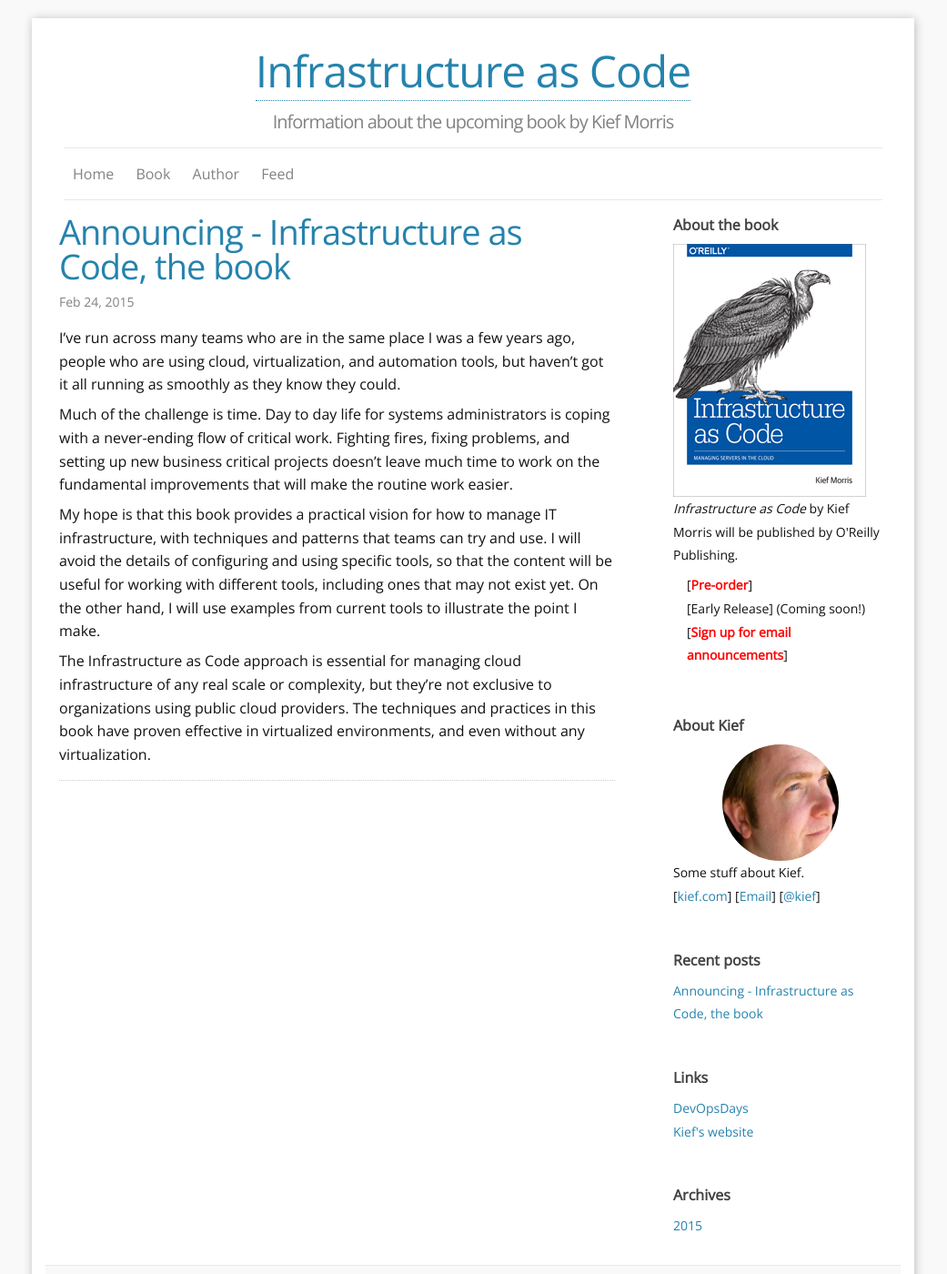
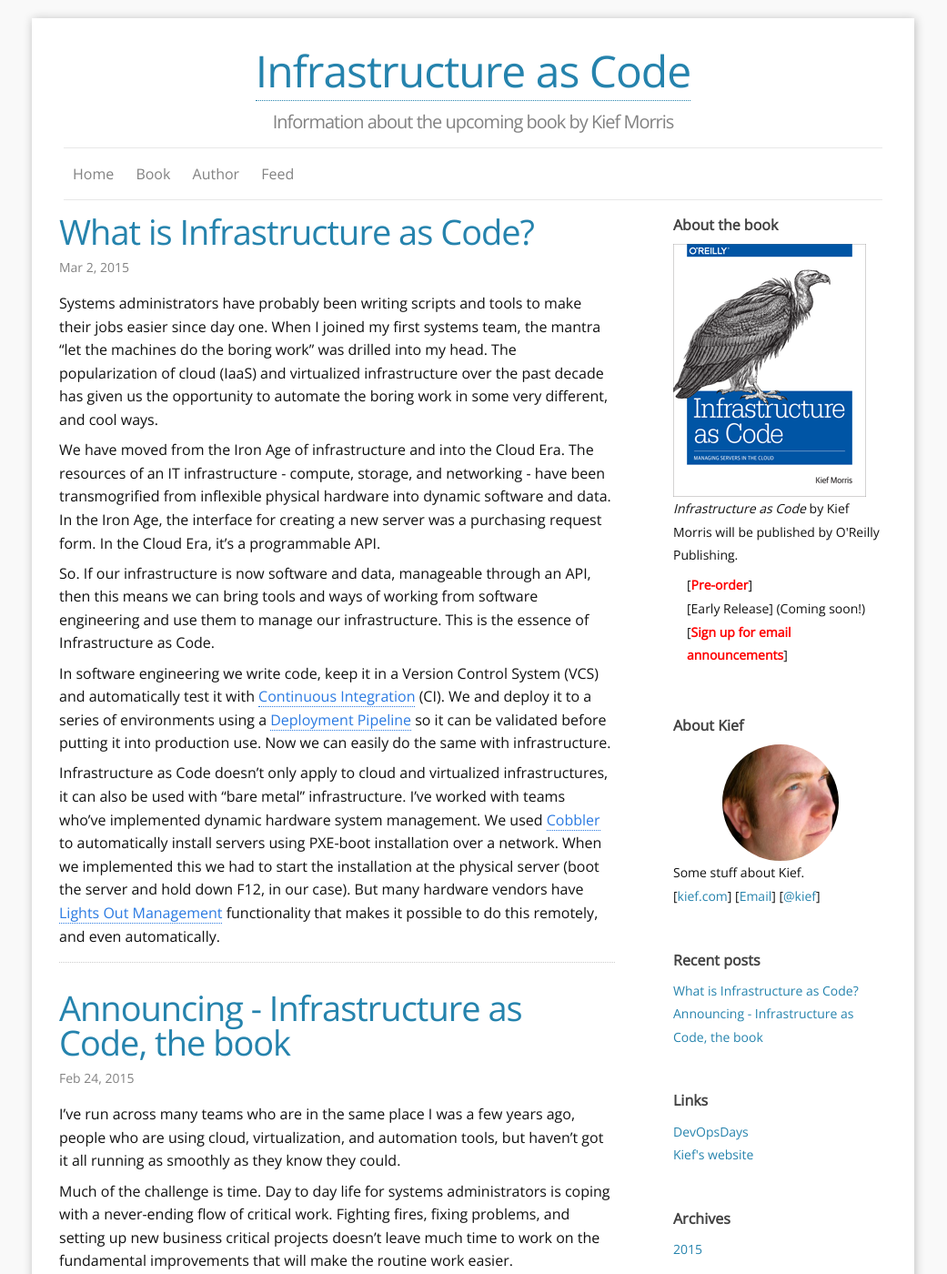
Before and after one commit to kief/infrastructure-as-code.com, a Jekyll site: the page built from index.html, in a window 1280 px wide and 1400 px high. Shown: the whole window at 91% size, without its empty margins (120-1161 px from the left). Built offline with Jekyll 4.4.1, drawn with Linux system fonts in a browser that asks for light colours; the list of posts is cut into pages by our own code.

Commit message:
second post - what is infra as code

```diff
--- a/_layouts/post.html
+++ b/_layouts/post.html
@@ -17,4 +17,4 @@
 </div>
 
 
-{% include page_pagination.html%}
+{% include page_pagination.html %}
--- /dev/null
+++ b/_posts/2015-03-02-what-is-infrastructure-as-code.md
@@ -0,0 +1,16 @@
+---
+layout: post
+title:  "What is Infrastructure as Code?"
+date:   2015-03-02 11:00:00
+categories: book
+---
+
+Systems administrators have probably been writing scripts and tools to make their jobs easier since day one. When I joined my first systems team, the mantra "let the machines do the boring work" was drilled into my head. The popularization of cloud (IaaS) and virtualized infrastructure over the past decade has given us the opportunity to automate the boring work in some very different, and cool ways.
+
+We have moved from the Iron Age of infrastructure and into the Cloud Era. The resources of an IT infrastructure - compute, storage, and networking - have been transmogrified from inflexible physical hardware into dynamic software and data. In the Iron Age, the interface for creating a new server was a purchasing request form. In the Cloud Era, it's a programmable API.
+
+So. If our infrastructure is now software and data, manageable through an API, then this means we can bring tools and ways of working from software engineering and use them to manage our infrastructure. This is the essence of Infrastructure as Code.
+
+In software engineering we write code, keep it in a Version Control System (VCS) and automatically test it with [Continuous Integration](http://martinfowler.com/articles/continuousIntegration.html) (CI). We and deploy it to a series of environments using a [Deployment Pipeline](http://martinfowler.com/bliki/DeploymentPipeline.html) so it can be validated before putting it into production use. Now we can easily do the same with infrastructure.
+
+Infrastructure as Code doesn't only apply to cloud and virtualized infrastructures, it can also be used with "bare metal" infrastructure. I've worked with teams who've implemented dynamic hardware system management. We used [Cobbler](http://www.cobblerd.org) to automatically install servers using PXE-boot installation over a network. When we implemented this we had to start the installation at the physical server (boot the server and hold down F12, in our case). But many hardware vendors have [Lights Out Management](http://en.wikipedia.org/wiki/Out-of-band_management) functionality that makes it possible to do this remotely, and even automatically.
```
Also changed, not shown: zfeed.xml (+8 -1 lines).
